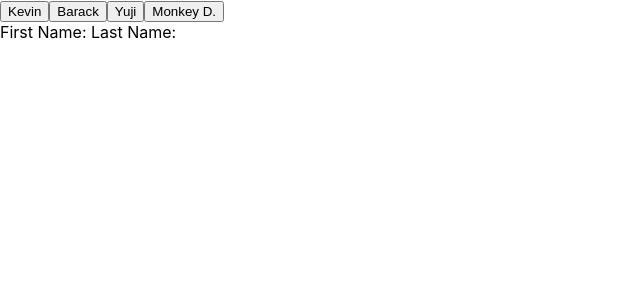
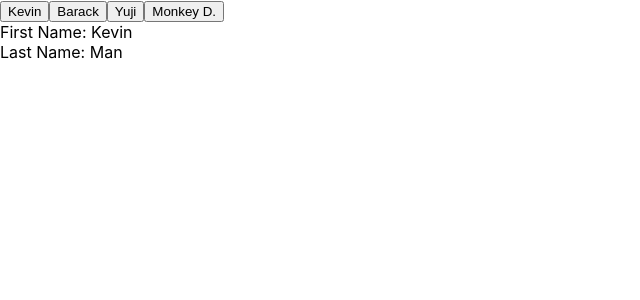
Before and after one commit to kevinmonisit/Student-Roster, a React (Create React App) app: page / in a window 1280 px wide. Shown: the top 300 px of the page, without its empty margins (0-640 px from the left). Built offline with nearby package versions, Linux system fonts and the light colour scheme.

Commit message:
Changed async functions and fixed currentStudent

```diff
--- a/src/App.js
+++ b/src/App.js
@@ -6,9 +6,18 @@ import StudentInfo from './components/StudentInfo';
 
 const RUNNING_GUNICORN = false;
 
+function allLoaded(dependencies) {
+  for(const dependency of dependencies) {
+    if(!dependency || Object.getOwnPropertyNames(dependency).length === 0)
+      return false;
+  }
+
+  return true;
+}
+
 function App() {
-  const [studentList, setStudentList] = useState({});
-  const [currentStudent, setCurrentStudent] = useState();
+  const [studentList, setStudentList] = useState(undefined);
+  const [currentStudent, setCurrentStudent] = useState(undefined);
 
   useEffect(() => {
     let json_file;
@@ -18,16 +27,21 @@ function App() {
     else
       json_file = '/get_students';
 
-    fetch(json_file).then(res => res.json()).then(data => {
-      setStudentList(data);
-    })
-  }, [])
+    const request = async () => {
+      const response = await fetch(json_file);
+      const json = await response.json();
+      setStudentList(json);
+      setCurrentStudent(json['student_list'][0]);
+    }
 
-  if (studentList && Object.getOwnPropertyNames(studentList).length > 0) {
+    request();
+  }, []);
+
+  if (allLoaded([studentList, currentStudent])) {
     return (
       <div>
         <StudentList studentList={studentList}></StudentList>
-        <StudentInfo student={studentList}></StudentInfo>
+        <StudentInfo student={currentStudent}></StudentInfo>
       </div>
     )
   } else {
--- a/src/components/StudentInfo.js
+++ b/src/components/StudentInfo.js
@@ -5,7 +5,7 @@ function StudentInfo(props) {
 
     return (
       <div>
-        First Name: {studentData.first_name} {"\n"}
+        First Name: {studentData.first_name} <br></br>
         Last Name: {studentData.last_name}
       </div>
     )
```
